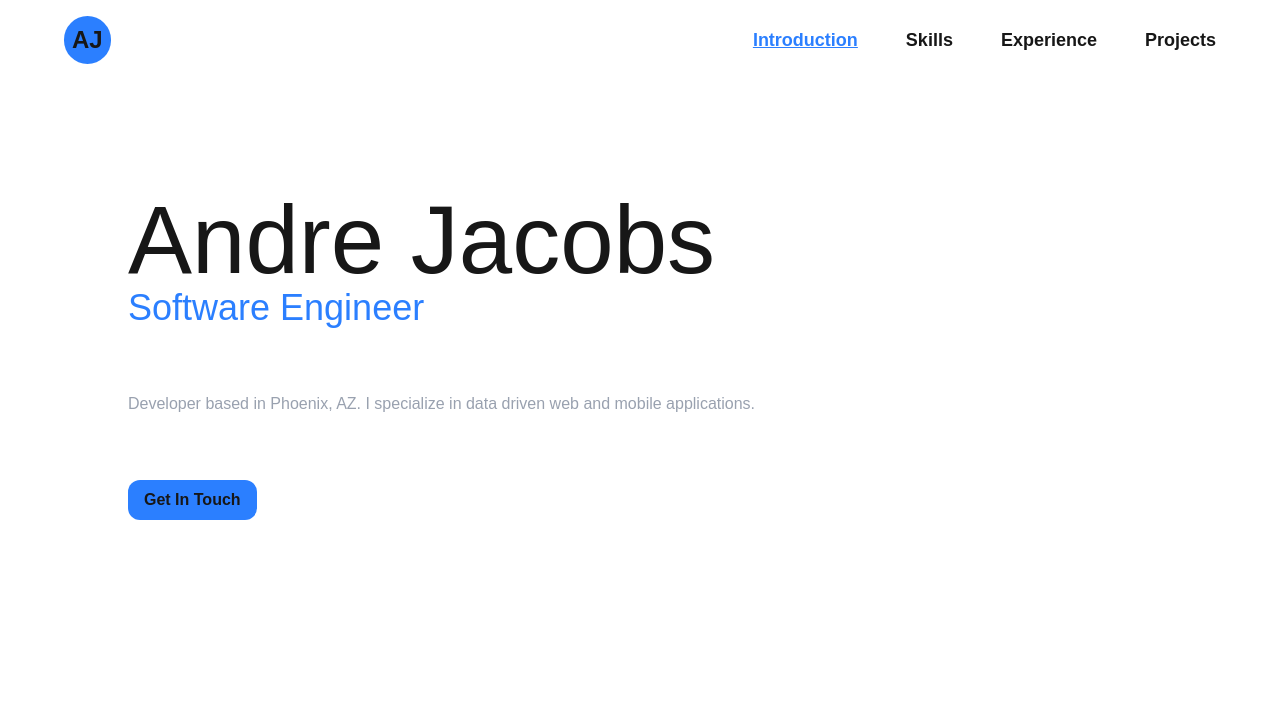
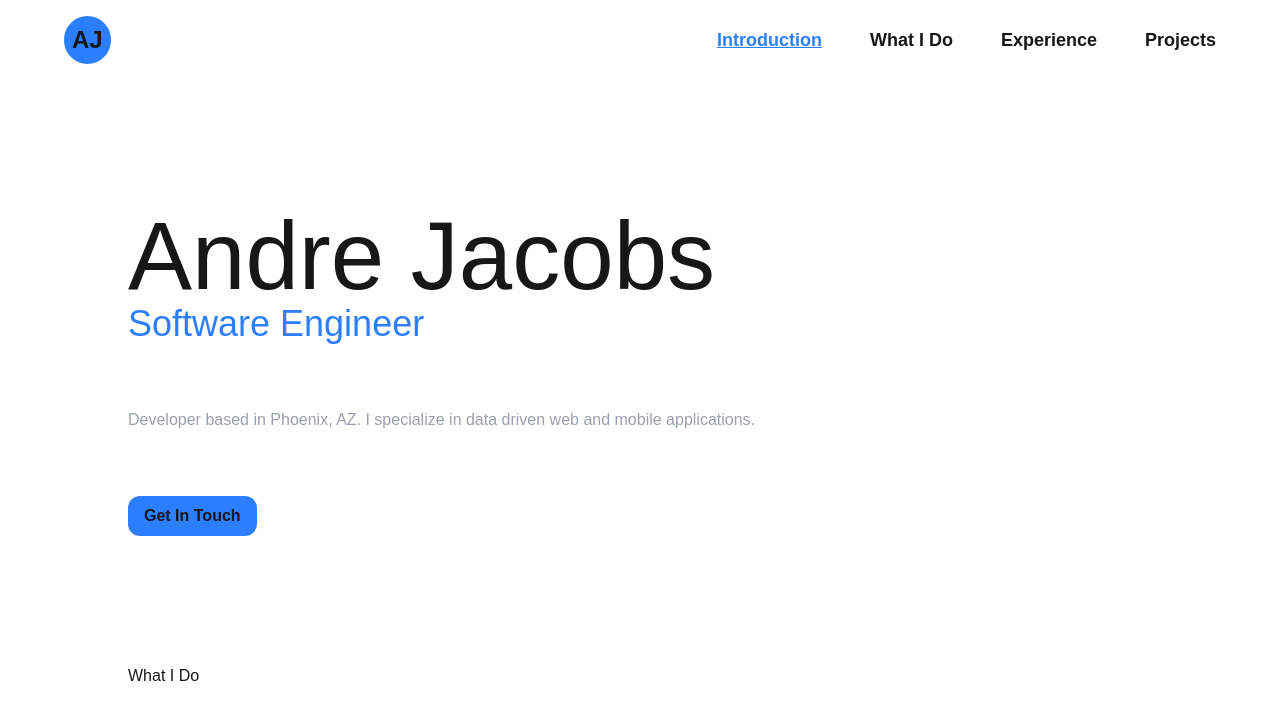
Before and after one commit to AndreJacobsPy/my-website, a Next.js app: page / in a window 1280 px wide. Shown: the top 720 px of the page. Built offline with nearby package versions, Linux system fonts and the light colour scheme.

Commit message:
started the what I do section

```diff
--- a/app/components/Introduction/index.module.css
+++ b/app/components/Introduction/index.module.css
@@ -1,5 +1,5 @@
 @reference "../../globals.css";
 
 .contactButton {
-  @apply bg-blue-500 rounded-xl px-4 py-2 font-semibold;
+  @apply bg-blue-500 rounded-xl px-4 py-2 font-semibold hover:bg-blue-400;
 }
--- a/app/components/Navigation/index.tsx
+++ b/app/components/Navigation/index.tsx
@@ -11,10 +11,11 @@ const Navigation: React.FC = () => {
   // dynamically rendering sections
   const sections: string[] = [
     "Introduction",
-    "Skills",
+    "What I Do",
     "Experience",
     "Projects",
   ];
+  const ids: string[] = ["introduction", "whatIDo", "experience", "projects"];
 
   return (
     <div className="flex space-x-12">
@@ -24,7 +25,15 @@ const Navigation: React.FC = () => {
             index === activeIndex ? "text-blue-500 underline" : ""
           }`}
           key={index}
-          onClick={() => setActiveIndex(index)}
+          onClick={() => {
+            setActiveIndex(index);
+
+            // get section and scroll using id
+            const element = document.getElementById(ids[index]);
+            if (element) {
+              element.scrollIntoView({ behavior: "smooth" });
+            }
+          }}
         >
           {value}
         </button>
--- a/app/layout.tsx
+++ b/app/layout.tsx
@@ -25,7 +25,7 @@ export default function RootLayout({
   return (
     <html lang="en">
       <body
-        className={`${geistSans.variable} ${geistMono.variable} antialiased mx-16 my-4`}
+        className={`${geistSans.variable} ${geistMono.variable} antialiased mx-16`}
       >
         {children}
       </body>
--- a/app/page.tsx
+++ b/app/page.tsx
@@ -4,11 +4,17 @@ import Introduction from "./components/Introduction";
 const Home: React.FC = () => {
   return (
     <div>
-      <main>
-        <Header />
+      <main id="introduction">
+        <div className="sticky py-4 top-0 z-50 dark:bg-[#0a0a0a]">
+          <Header />
+        </div>
 
         <div className="my-32 mx-16">
           <Introduction />
+        </div>
+
+        <div className="my-32 mx-16" id="whatIDo">
+          <p>What I Do</p>
         </div>
       </main>
     </div>
```
